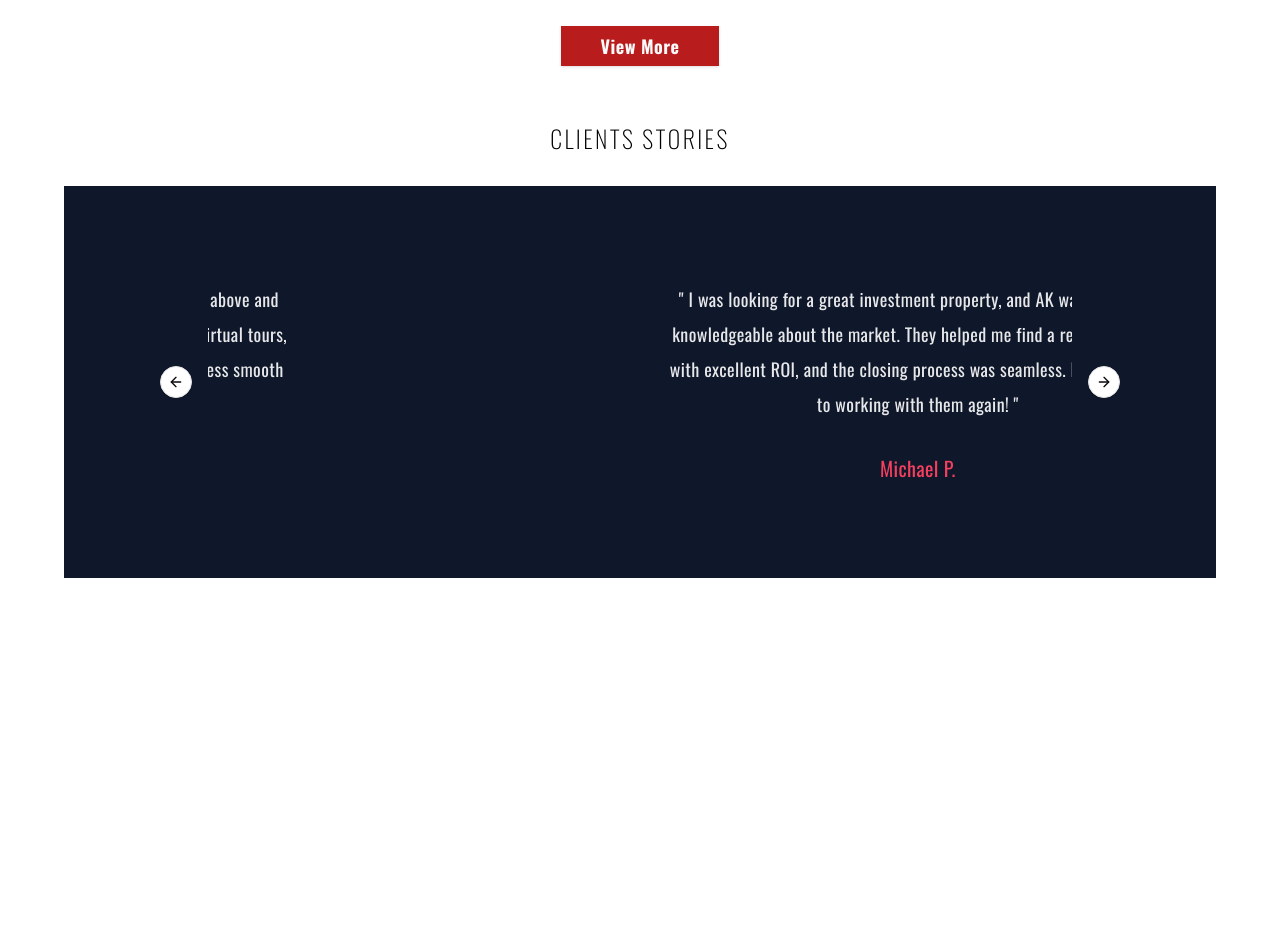
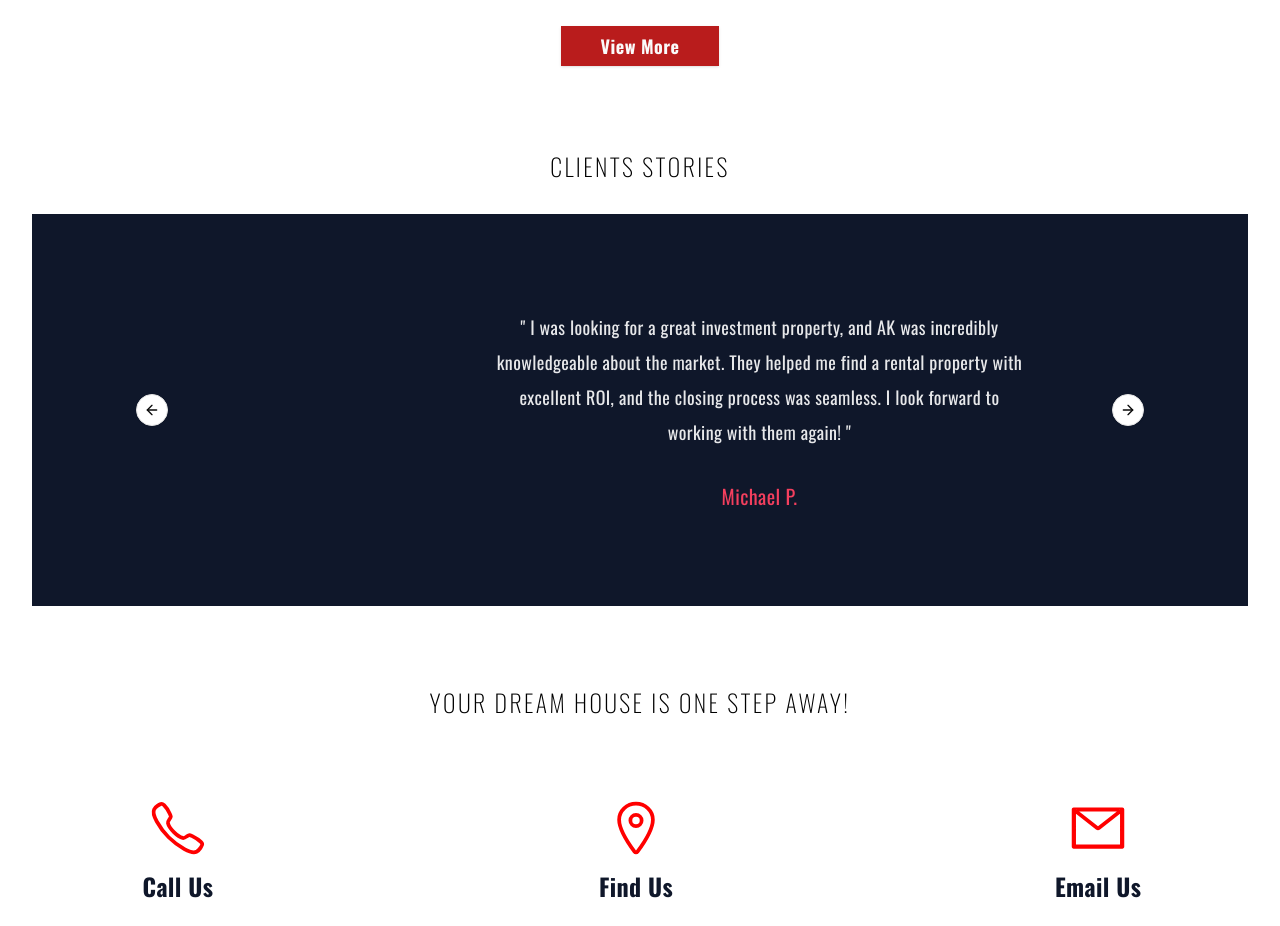
Before and after one commit to AhmedKamalSaad/akrealestate, a Next.js app: page / in a window 1280 px wide. Shown: the part 2900-3826 px from the top of the page. Before the commit the page ends 3494 px from the top, so only its background shows below. Built offline with nearby package versions, Linux system fonts and the light colour scheme.

Commit message:
ContactSection

```diff
--- a/app/components/ClientsStories.tsx
+++ b/app/components/ClientsStories.tsx
@@ -16,11 +16,11 @@ const ClientsStories = () => {
     Autoplay({ delay: 2000, stopOnInteraction: true })
   );
   return (
-    <section className="mx-auto pb-4 mt-9">
+    <section className="mx-auto pb-4 mt-16">
       <h1 className="tracking-widest text-xl text-black font-thin lg:text-2xl mb-8 text-center ">
       CLIENTS STORIES
       </h1>
-      <div className="w-[90%] mx-auto bg-slate-900">
+      <div className="w-[95%] mx-auto bg-slate-900">
         <Carousel
           className="w-3/4 max-w-screen-2xl mx-auto"
           plugins={[plugin.current]}
--- /dev/null
+++ b/app/components/ContactSection.tsx
@@ -0,0 +1,42 @@
+import React, { ReactNode } from "react";
+import { contact } from ".";
+interface props {
+  icon: ReactNode;
+  bold: string;
+  text1: string;
+  text2: string;
+}
+
+const ContactSection = () => {
+  return (
+    <section className="mx-auto pb-4 mt-16 max-w-screen-2xl">
+      <h1 className="tracking-widest text-xl text-black font-thin lg:text-2xl mb-20 text-center ">
+        YOUR DREAM HOUSE IS ONE STEP AWAY!
+      </h1>
+      <div className="flex items-center justify-between flex-col gap-10 md:gap-0 md:flex-row md:max-w-screen-md md:px-5 lg:px-8 xl:px-0 lg:max-w-screen-lg mx-auto">
+        {contact.map((i, index) => (
+          <ContactSectionDiv
+            bold={i.bold}
+            icon={i.icon}
+            text1={i.text1}
+            text2={i.text2}
+            key={index}
+          />
+        ))}
+      </div>
+    </section>
+  );
+};
+
+export default ContactSection;
+
+export const ContactSectionDiv = ({ bold, icon, text1, text2 }: props) => {
+  return (
+    <div className="flex flex-col items-center justify-center tracking-wide ">
+      {icon}
+      <h1 className="text-2xl font-bold text-slate-900 mt-3 mb-5">{bold}</h1>
+      <p className="mb-2 text-slate-700">{text1}</p>
+      <p className="text-slate-700">{text2}</p>
+    </div>
+  );
+};
--- a/app/components/NewProperties.tsx
+++ b/app/components/NewProperties.tsx
@@ -9,14 +9,14 @@ interface props {
 }
 const NewProperties = ({ properties, text, type }: props) => {
   return (
-    <section className="flex flex-col items-center md:px-10 pb-5 mt-10 ">
+    <section className="flex flex-col items-center md:px-10 pb-5 mt-10 max-w-screen-2xl mx-auto">
       <p className="tracking-widest text-xl text-black font-thin lg:text-2xl mb-5  ">
         NEW PROPERTIES
       </p>
       <h1 className="lg:text-4xl md:text-3xl text-2xl text-gray-900 font-bold mb-7">
         For {text}
       </h1>
-      <div className="grid grid-cols-1 md:grid-cols-2 lg:grid-cols-3 xl:grid-cols-4 gap-10">
+      <div className="grid grid-cols-1 md:grid-cols-2 lg:grid-cols-3 xl:grid-cols-4 gap-10 ">
         {properties.map((s) => (
           <Card
             baths={s.baths}
--- a/app/components/index.tsx
+++ b/app/components/index.tsx
@@ -1,3 +1,7 @@
+import { IoCallOutline, IoLocationOutline } from "react-icons/io5";
+import { AiOutlineMail } from "react-icons/ai";
+import { ReactNode } from "react";
+
 export { default as Hero } from "@/app/components/Hero";
 export { default as BuyRent } from "@/app/components/BuyRent";
 export { default as NavBar } from "@/app/components/NavBar";
@@ -74,3 +78,28 @@ export const stories = [
       "We had a very specific vision for our dream home, and Ak went above and beyond to find it. They were patient, attentive, and always had our best interests at heart. Now we’re living in the home we’ve always dreamed of, thanks to their expertise!",
   },
 ];
+export const contact: {
+  icon: ReactNode;
+  bold: string;
+  text1: string;
+  text2: string;
+}[] = [
+  {
+    icon: <IoCallOutline color="red" size={60} />,
+    bold: "Call Us",
+    text1: "Free Calls",
+    text2: "1-800-000-000",
+  },
+  {
+    icon: <IoLocationOutline color="red" size={60} />,
+    bold: "Find Us",
+    text1: "500 Terry Francine St.",
+    text2: "San Francisco, CA 94158",
+  },
+  {
+    icon: <AiOutlineMail color="red" size={60} />,
+    bold: "Email Us",
+    text1: "Direct Email",
+    text2: "info@mysite.com",
+  },
+];
--- a/app/page.tsx
+++ b/app/page.tsx
@@ -1,5 +1,6 @@
 import { Separator } from "@/components/ui/separator";
 import { BuyRent, ClientsStories, Hero, Rent, Sale } from "./components";
+import ContactSection from "./components/ContactSection";
 export default function Home() {
   return (
     <>
@@ -8,7 +9,8 @@ export default function Home() {
       <Sale />
       <Separator className="w-[85%] mx-auto my-20 h-[2px]" />
       <Rent />
-      <ClientsStories/>
+      <ClientsStories />
+      <ContactSection />
     </>
   );
 }
--- a/package.json
+++ b/package.json
@@ -20,6 +20,7 @@
     "embla-carousel-react": "^8.5.1",
     "lucide-react": "^0.460.0",
     "next": "15.0.3",
+    "prop-types": "^15.8.1",
     "react": "19.0.0-rc-66855b96-20241106",
     "react-dom": "19.0.0-rc-66855b96-20241106",
     "react-icons": "^5.3.0",
```
Also changed, not shown: 1 other file (tests, documents, lock files or other folders).
